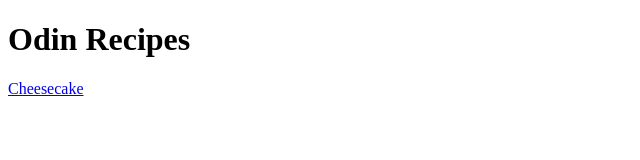
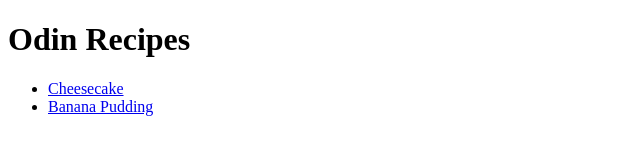
Before and after one commit to garzjos/odin-recipes, a plain HTML site: page index.html in a window 1280 px wide. Shown: the whole page, without its empty margins (0-640 px from the left). Drawn offline with Linux system fonts and the light colour scheme.

Commit message:
Add links to index.html and banana-pudding.html
Links will allow navigation between homepage and banana pudding recipe page

```diff
--- a/index.html
+++ b/index.html
@@ -7,6 +7,10 @@
 
     <body>
         <h1>Odin Recipes</h1>
-        <a href="recipes/cheesecake.html">Cheesecake</a>
+
+        <ul>
+            <li><a href="recipes/cheesecake.html">Cheesecake</a></li>
+            <li><a href="recipes/banana-pudding.html">Banana Pudding</a></li>
+        </ul>
     </body>
 </html>
```
Also changed, not shown: recipes/banana-pudding.html (+2 -0 lines).
